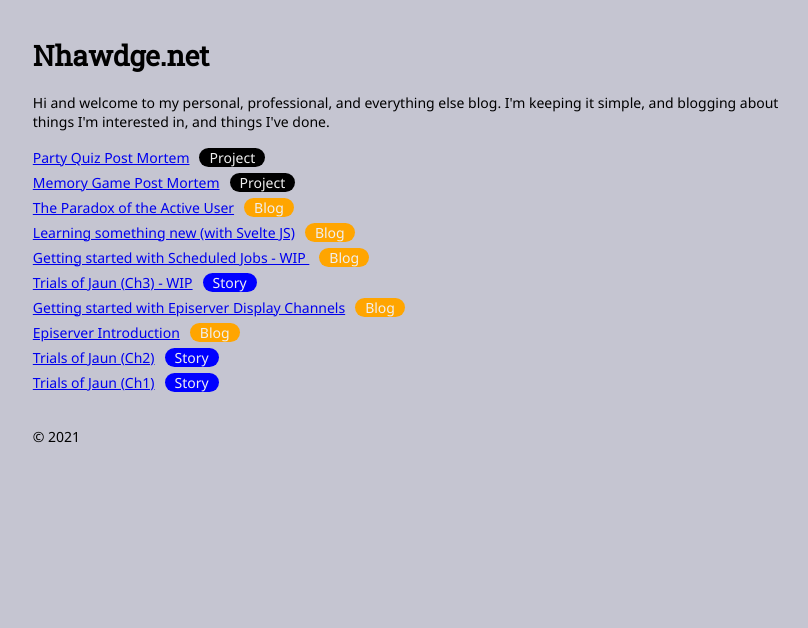
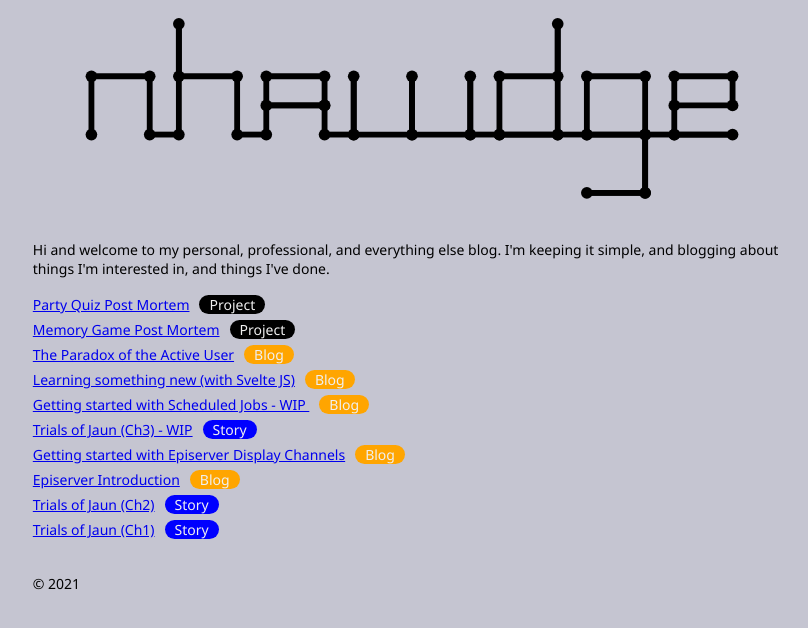
Before and after one commit to Nhawdge/nhawdge-netlify, a Gatsby site: page / in a window 1280 px wide. Shown: the whole page, without its empty margins (228-1036 px from the left). Built offline with nearby package versions, Linux system fonts and the light colour scheme; Gatsby itself is replaced by a stand-in of ours; some packages are replaced by stand-ins of ours.

Commit message:
New Logo, kinda proud

```diff
--- a/src/pages/index.js
+++ b/src/pages/index.js
@@ -32,7 +32,7 @@ export default function IndexPage() {
   return (
     <Layout>
       <SEO title="Home" />
-      <h1>Nhawdge.net</h1>
+      <object type="image/svg+xml" data="/nhawdge.svg"></object>
       <p>
         Hi and welcome to my personal, professional, and everything else blog.
         I'm keeping it simple, and blogging about things I'm interested in, and
```
Also changed, not shown: static/nhawdge.svg (added).
